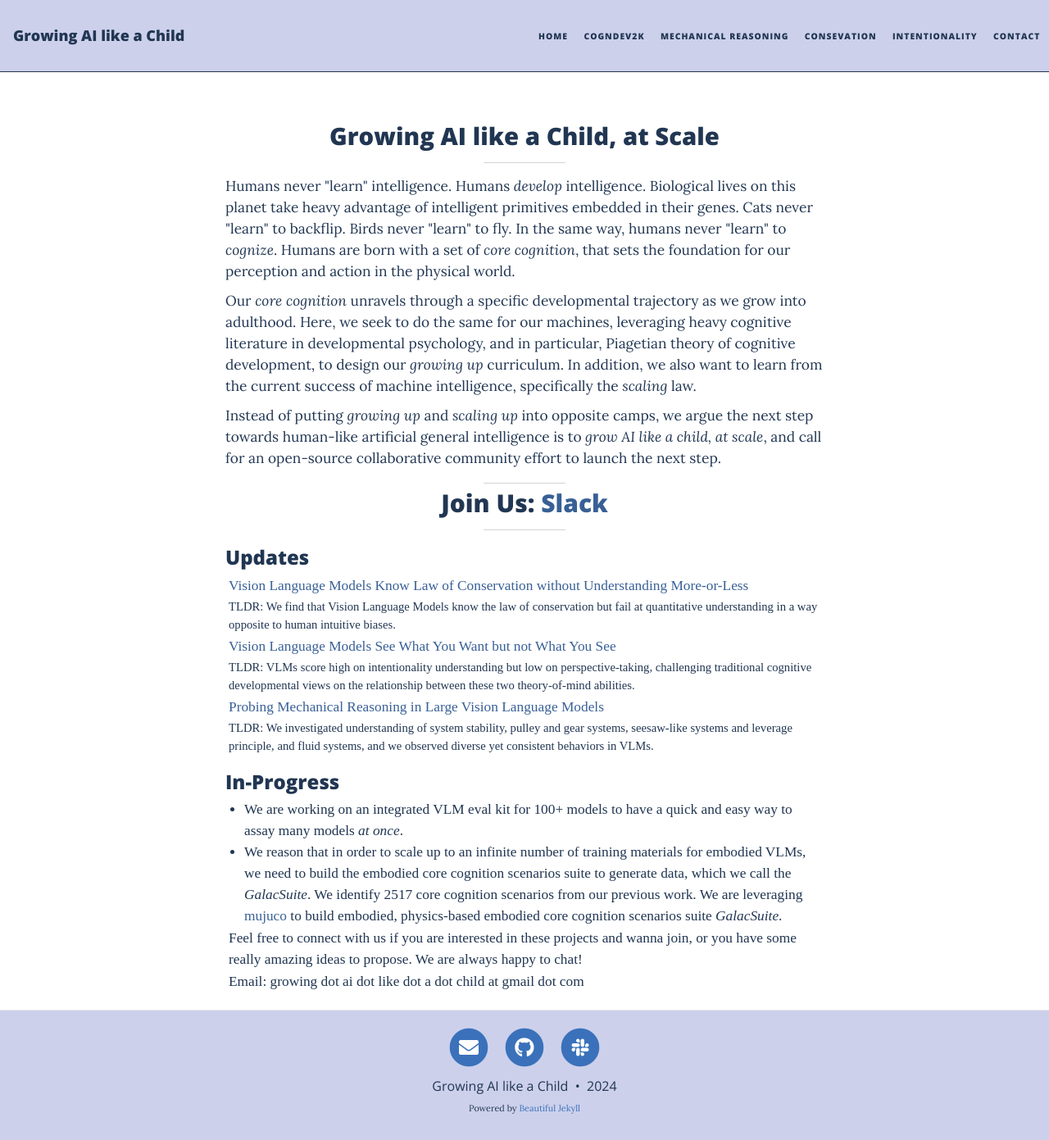
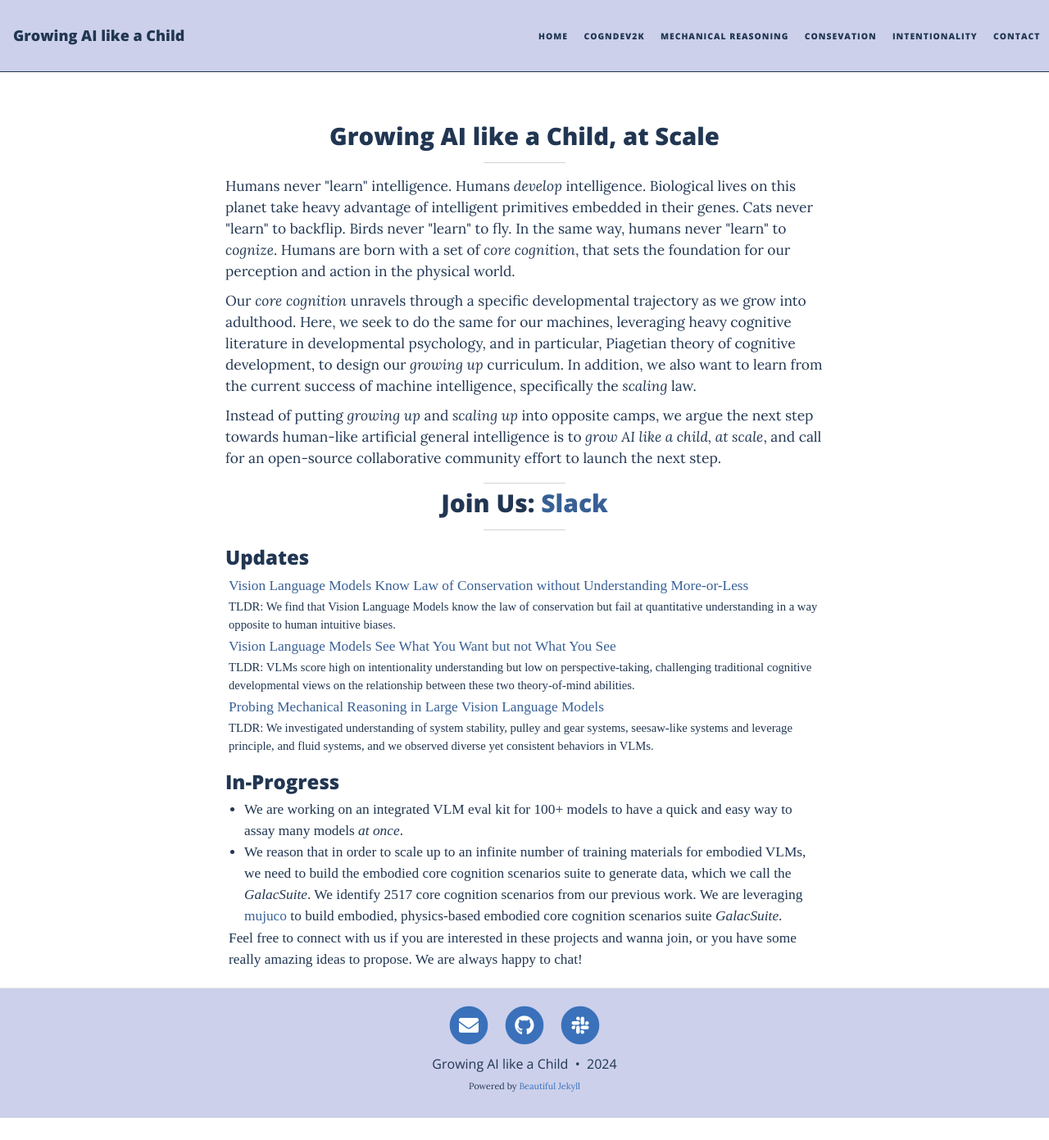
Before and after one commit to growing-ai-like-a-child/growing-ai-like-a-child.github.io, a Jekyll site: the page built from index.html, in a window 1280 px wide and 1391 px high. Shown: the whole window at 82% size. Built offline with Jekyll 4.4.1, drawn with Linux system fonts in a browser that asks for light colours; nearby versions of some CDN libraries; the list of posts is cut into pages by our own code.

Commit message:
Update index.html

```diff
--- a/index.html
+++ b/index.html
@@ -71,9 +71,6 @@ Instead of putting <i>growing up</i> and <i>scaling up</i> into opposite camps,
     <p style="margin: 1px; font-size: 13pt">
         Feel free to connect with us if you are interested in these projects and wanna join, or you have some really amazing ideas to propose. We are always happy to chat!
     </p>
-    <p style="margin: 1px; font-size: 13pt">
-        Email: growing dot ai dot like dot a dot child at gmail dot com
-    </p>
 </div>
 
 
```
